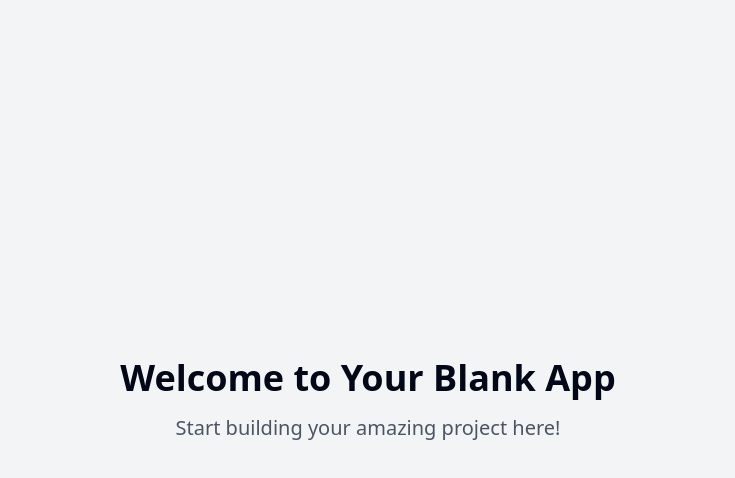
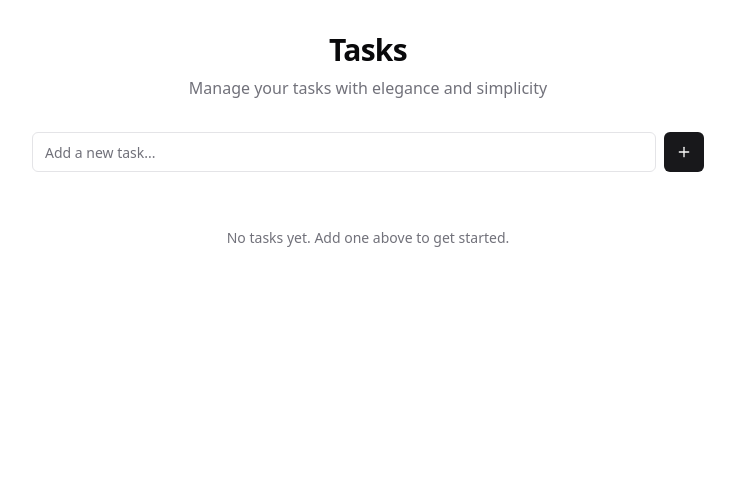
Before and after one commit to brda38900/mindful-todo-escape, a React (Vite) app: page / in a window 1280 px wide. Shown: the top 478 px of the page, without its empty margins (272-1007 px from the left). Built offline with nearby package versions, Linux system fonts and the light colour scheme.

Commit message:
Add Todo App feature
Implement the initial structure and functionality for a Todo application. This change will enable users to add, manage, and track their tasks within the app.
[skip gpt_engineer]

```diff
--- /dev/null
+++ b/src/components/TodoItem.tsx
@@ -0,0 +1,51 @@
+import { Check, Trash2 } from "lucide-react";
+import { Todo } from "@/types/todo";
+import { cn } from "@/lib/utils";
+
+interface TodoItemProps {
+  todo: Todo;
+  onToggle: (id: string) => void;
+  onDelete: (id: string) => void;
+}
+
+const TodoItem = ({ todo, onToggle, onDelete }: TodoItemProps) => {
+  return (
+    <div
+      className={cn(
+        "group flex items-center justify-between p-4 rounded-lg transition-all duration-200",
+        "hover:bg-accent/50 animate-fade-in",
+        "border border-border/50"
+      )}
+    >
+      <div className="flex items-center gap-3">
+        <button
+          onClick={() => onToggle(todo.id)}
+          className={cn(
+            "w-5 h-5 rounded-full border-2 flex items-center justify-center transition-all duration-200",
+            todo.completed
+              ? "bg-primary border-primary"
+              : "border-muted-foreground/30 hover:border-primary"
+          )}
+        >
+          {todo.completed && <Check className="w-3 h-3 text-primary-foreground" />}
+        </button>
+        <span
+          className={cn(
+            "text-sm transition-all duration-200",
+            todo.completed && "line-through text-muted-foreground"
+          )}
+        >
+          {todo.text}
+        </span>
+      </div>
+      <button
+        onClick={() => onDelete(todo.id)}
+        className="opacity-0 group-hover:opacity-100 transition-opacity duration-200"
+      >
+        <Trash2 className="w-4 h-4 text-destructive hover:text-destructive/70 transition-colors" />
+      </button>
+    </div>
+  );
+};
+
+export default TodoItem;
--- a/src/index.css
+++ b/src/index.css
@@ -5,64 +5,25 @@
 @layer base {
   :root {
     --background: 0 0% 100%;
-    --foreground: 222.2 84% 4.9%;
-
+    --foreground: 240 10% 3.9%;
     --card: 0 0% 100%;
-    --card-foreground: 222.2 84% 4.9%;
-
+    --card-foreground: 240 10% 3.9%;
     --popover: 0 0% 100%;
-    --popover-foreground: 222.2 84% 4.9%;
-
-    --primary: 222.2 47.4% 11.2%;
-    --primary-foreground: 210 40% 98%;
-
-    --secondary: 210 40% 96.1%;
-    --secondary-foreground: 222.2 47.4% 11.2%;
-
-    --muted: 210 40% 96.1%;
-    --muted-foreground: 215.4 16.3% 46.9%;
-
-    --accent: 210 40% 96.1%;
-    --accent-foreground: 222.2 47.4% 11.2%;
-
+    --popover-foreground: 240 10% 3.9%;
+    --primary: 240 5.9% 10%;
+    --primary-foreground: 0 0% 98%;
+    --secondary: 240 4.8% 95.9%;
+    --secondary-foreground: 240 5.9% 10%;
+    --muted: 240 4.8% 95.9%;
+    --muted-foreground: 240 3.8% 46.1%;
+    --accent: 240 4.8% 95.9%;
+    --accent-foreground: 240 5.9% 10%;
     --destructive: 0 84.2% 60.2%;
-    --destructive-foreground: 210 40% 98%;
-
-    --border: 214.3 31.8% 91.4%;
-    --input: 214.3 31.8% 91.4%;
-    --ring: 222.2 84% 4.9%;
-
-    --radius: 0.5rem;
-  }
-
-  .dark {
-    --background: 222.2 84% 4.9%;
-    --foreground: 210 40% 98%;
-
-    --card: 222.2 84% 4.9%;
-    --card-foreground: 210 40% 98%;
-
-    --popover: 222.2 84% 4.9%;
-    --popover-foreground: 210 40% 98%;
-
-    --primary: 210 40% 98%;
-    --primary-foreground: 222.2 47.4% 11.2%;
-
-    --secondary: 217.2 32.6% 17.5%;
-    --secondary-foreground: 210 40% 98%;
-
-    --muted: 217.2 32.6% 17.5%;
-    --muted-foreground: 215 20.2% 65.1%;
-
-    --accent: 217.2 32.6% 17.5%;
-    --accent-foreground: 210 40% 98%;
-
-    --destructive: 0 62.8% 30.6%;
-    --destructive-foreground: 210 40% 98%;
-
-    --border: 217.2 32.6% 17.5%;
-    --input: 217.2 32.6% 17.5%;
-    --ring: 212.7 26.8% 83.9%;
+    --destructive-foreground: 0 0% 98%;
+    --border: 240 5.9% 90%;
+    --input: 240 5.9% 90%;
+    --ring: 240 5.9% 10%;
+    --radius: 0.75rem;
   }
 }
 
@@ -70,8 +31,7 @@
   * {
     @apply border-border;
   }
-
   body {
-    @apply bg-background text-foreground;
+    @apply bg-background text-foreground antialiased;
   }
 }
--- a/src/pages/Index.tsx
+++ b/src/pages/Index.tsx
@@ -1,11 +1,82 @@
-// Update this page (the content is just a fallback if you fail to update the page)
+import { useState } from "react";
+import { Plus } from "lucide-react";
+import { Input } from "@/components/ui/input";
+import { Button } from "@/components/ui/button";
+import TodoItem from "@/components/TodoItem";
+import { Todo } from "@/types/todo";
+import { toast } from "sonner";
 
 const Index = () => {
+  const [todos, setTodos] = useState<Todo[]>([]);
+  const [newTodo, setNewTodo] = useState("");
+
+  const handleSubmit = (e: React.FormEvent) => {
+    e.preventDefault();
+    if (!newTodo.trim()) {
+      toast.error("Please enter a todo");
+      return;
+    }
+    const todo: Todo = {
+      id: crypto.randomUUID(),
+      text: newTodo.trim(),
+      completed: false,
+      createdAt: new Date(),
+    };
+    setTodos((prev) => [todo, ...prev]);
+    setNewTodo("");
+    toast.success("Todo added");
+  };
+
+  const toggleTodo = (id: string) => {
+    setTodos((prev) =>
+      prev.map((todo) =>
+        todo.id === id ? { ...todo, completed: !todo.completed } : todo
+      )
+    );
+  };
+
+  const deleteTodo = (id: string) => {
+    setTodos((prev) => prev.filter((todo) => todo.id !== id));
+    toast.success("Todo deleted");
+  };
+
   return (
-    <div className="min-h-screen flex items-center justify-center bg-gray-100">
-      <div className="text-center">
-        <h1 className="text-4xl font-bold mb-4">Welcome to Your Blank App</h1>
-        <p className="text-xl text-gray-600">Start building your amazing project here!</p>
+    <div className="min-h-screen bg-background p-4 sm:p-6 lg:p-8">
+      <div className="max-w-2xl mx-auto space-y-8 animate-fade-in">
+        <div className="space-y-2 text-center">
+          <h1 className="text-3xl font-semibold tracking-tight">Tasks</h1>
+          <p className="text-muted-foreground">
+            Manage your tasks with elegance and simplicity
+          </p>
+        </div>
+
+        <form onSubmit={handleSubmit} className="flex gap-2">
+          <Input
+            value={newTodo}
+            onChange={(e) => setNewTodo(e.target.value)}
+            placeholder="Add a new task..."
+            className="flex-1"
+          />
+          <Button type="submit" size="icon">
+            <Plus className="w-4 h-4" />
+          </Button>
+        </form>
+
+        <div className="space-y-4">
+          {todos.map((todo) => (
+            <TodoItem
+              key={todo.id}
+              todo={todo}
+              onToggle={toggleTodo}
+              onDelete={deleteTodo}
+            />
+          ))}
+          {todos.length === 0 && (
+            <p className="text-center text-muted-foreground text-sm py-6">
+              No tasks yet. Add one above to get started.
+            </p>
+          )}
+        </div>
       </div>
     </div>
   );
--- /dev/null
+++ b/src/types/todo.ts
@@ -0,0 +1,6 @@
+export interface Todo {
+  id: string;
+  text: string;
+  completed: boolean;
+  createdAt: Date;
+}
--- a/tailwind.config.ts
+++ b/tailwind.config.ts
@@ -53,11 +53,6 @@ export default {
           foreground: "hsl(var(--card-foreground))",
         },
       },
-      borderRadius: {
-        lg: "var(--radius)",
-        md: "calc(var(--radius) - 2px)",
-        sm: "calc(var(--radius) - 4px)",
-      },
       keyframes: {
         "accordion-down": {
           from: { height: "0" },
@@ -67,10 +62,20 @@ export default {
           from: { height: "var(--radix-accordion-content-height)" },
           to: { height: "0" },
         },
+        "slide-in": {
+          "0%": { transform: "translateY(10px)", opacity: "0" },
+          "100%": { transform: "translateY(0)", opacity: "1" },
+        },
+        "fade-in": {
+          "0%": { opacity: "0" },
+          "100%": { opacity: "1" },
+        },
       },
       animation: {
         "accordion-down": "accordion-down 0.2s ease-out",
         "accordion-up": "accordion-up 0.2s ease-out",
+        "slide-in": "slide-in 0.2s ease-out",
+        "fade-in": "fade-in 0.3s ease-out",
       },
     },
   },
```
